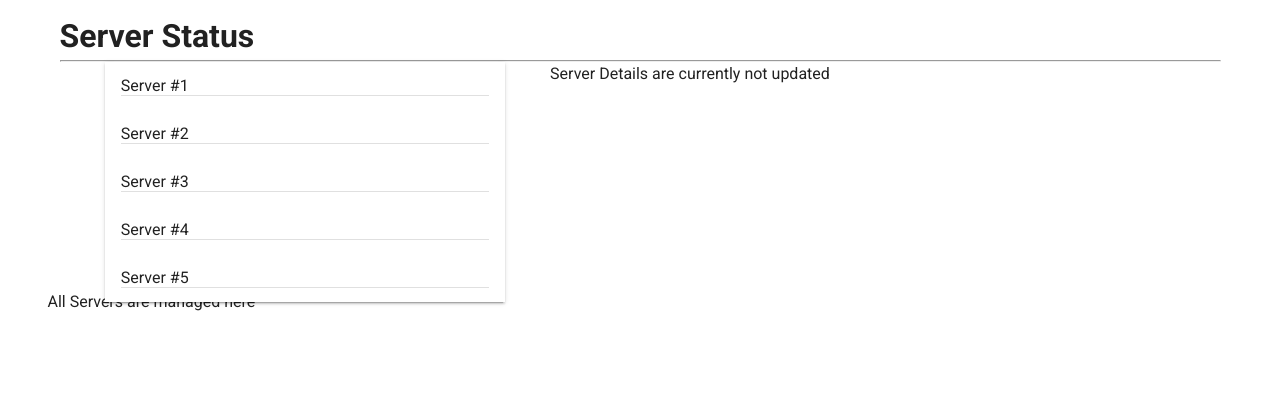
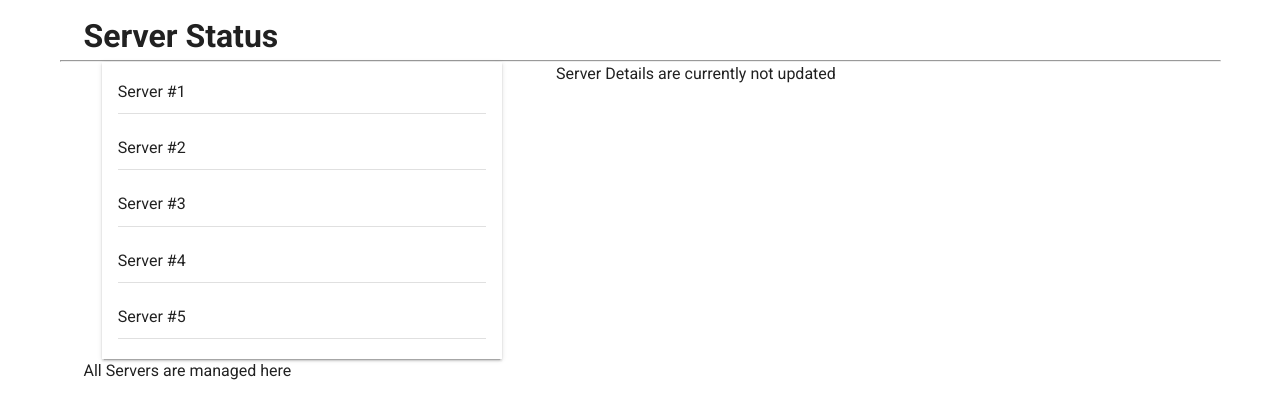
Before and after one commit to CobyYates/custom_components, a Vue app: page / in a window 1280 px wide. Shown: the top 418 px of the page. Built offline with nearby package versions, Linux system fonts and the light colour scheme.

Commit message:
Finished alignments, spacing

```diff
--- a/public/index.html
+++ b/public/index.html
@@ -5,7 +5,7 @@
     <meta http-equiv="X-UA-Compatible" content="IE=edge">
     <meta name="viewport" content="width=device-width,initial-scale=1.0">
     <link rel="icon" href="<%= BASE_URL %>favicon.ico">
-    <title>my-app</title>
+    <title>Components</title>
     <link rel="stylesheet" href="https://fonts.googleapis.com/css?family=Roboto:100,300,400,500,700,900">
     <link rel="stylesheet" href="https://cdn.jsdelivr.net/npm/@mdi/font@latest/css/materialdesignicons.min.css">
   </head>
--- a/src/App.vue
+++ b/src/App.vue
@@ -1,15 +1,16 @@
 <template>
-  <v-app xs-8>
+  <v-app>
     <v-content>
       <v-container>
         <app-header></app-header>
-    <hr>
-      <v-layout>
+        <hr>
+      <v-layout justify="space-around">
         <v-flex xs-6>
-        <servers></servers>
+          <servers></servers>
         </v-flex>
+
         <v-flex xs-6>
-        <app-server-details></app-server-details>
+          <app-server-details></app-server-details>
         </v-flex>
       </v-layout>
     <app-footer></app-footer>
@@ -36,5 +37,4 @@ export default {
 </script>
 
 <style scoped>
-
 </style>
--- a/src/components/Server/ServerDetails.vue
+++ b/src/components/Server/ServerDetails.vue
@@ -1,5 +1,5 @@
 <template>
-    <p>Server Details are currently not updated</p>
+    <p class="pl-3">Server Details are currently not updated</p>
 </template>
 
 <script>
--- a/src/components/Server/Servers.vue
+++ b/src/components/Server/Servers.vue
@@ -1,9 +1,9 @@
 <template>
     <v-flex>
-        <v-card class="mx-auto" max-width="400" tile>
+        <v-card class="mx-auto py-2" max-width="400" tile>
             <v-list-item v-for="index in 5">
                 <v-list-item-content>
-                    <v-list-item-title>Server #{{ index }}<v-divider></v-divider></v-list-item-title>
+                    <v-list-item-title>Server #{{ index }}<v-divider class="mt-3"></v-divider></v-list-item-title>
                 </v-list-item-content>
             </v-list-item>
         </v-card>
@@ -15,5 +15,4 @@
 </script>
 
 <style scoped>
-
 </style>
--- a/src/components/Shared/Footer.vue
+++ b/src/components/Shared/Footer.vue
@@ -1,7 +1,5 @@
 <template>
-    <div class="row">
-        <p>All Servers are managed here</p>
-    </div>
+        <p class="pl-6">All Servers are managed here</p>
 </template>
 
 <script>
--- a/src/components/Shared/Header.vue
+++ b/src/components/Shared/Header.vue
@@ -1,5 +1,7 @@
 <template>
-            <h1>Server Status</h1>
+    <v-flex class="pl-6">
+        <h1>Server Status</h1>
+    </v-flex>
 </template>
 
 <script>
```
